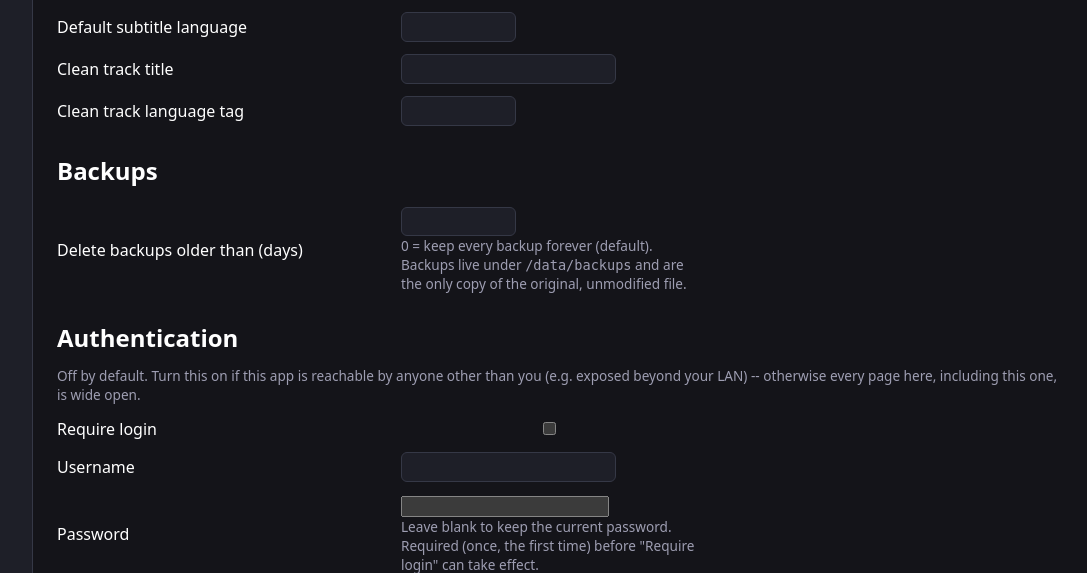
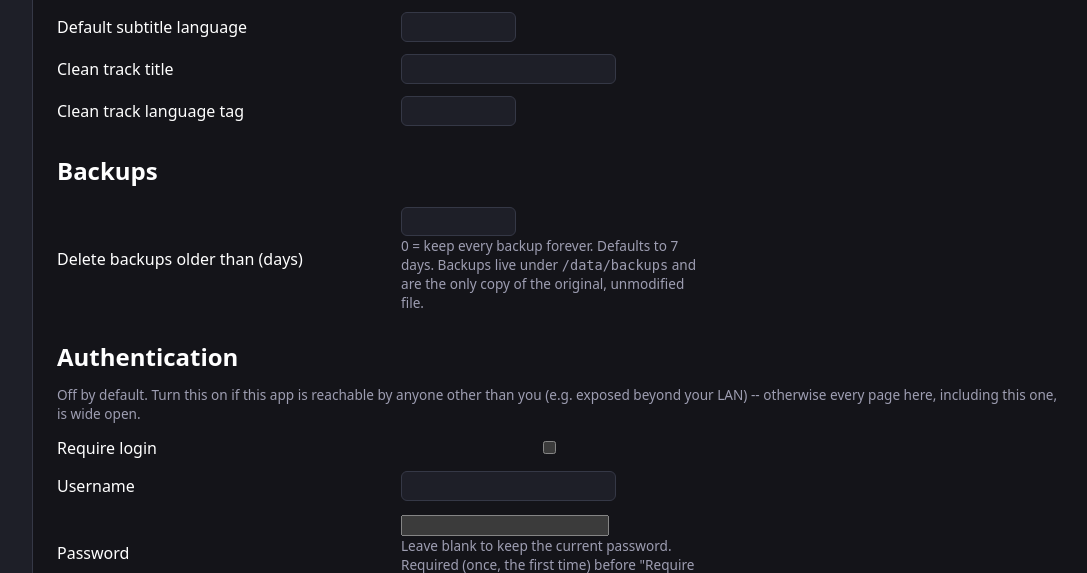
Before and after one commit to dpresti/vulgarr, a Python web app: template app/templates/settings.html in a window 1280 px wide. Shown: the part 1006-1579 px from the top of the page, without its empty margins (188-1275 px from the left). Run offline with Jinja, Linux system fonts and the light colour scheme; the template is opened without the code that fills it, so the values that code supplies are empty; some libraries are stand-ins or nearby versions.

Commit message:
Default backup retention to 7 days instead of forever
Keeping every backup indefinitely was the safe-but-silent default, but
in practice it just accumulates stale duplicate media on disk. New
installs now seed backup_retention_days=7 (still overridable, and 0
still means keep forever); applied the same value to this deployment's
existing setting since it predates the new default.

```diff
--- a/app/db/session.py
+++ b/app/db/session.py
@@ -176,8 +176,9 @@ DEFAULT_SETTINGS: dict[str, Any] = {
     "clean_track_title": settings.clean_track_title,
     "clean_track_language": settings.clean_track_language,
     "default_subtitle_language": settings.default_subtitle_language,
-    # 0 = keep every backup forever (current/original behavior).
-    "backup_retention_days": 0,
+    # 0 = keep every backup forever. Defaults to 7 so backups don't accumulate
+    # unbounded out of the box; editable in Settings > Backups.
+    "backup_retention_days": 7,
     # Optional HTTP Basic Auth in front of the whole UI (webhooks are exempt --
     # they already require their own token). Off by default so existing
     # deployments behind a trusted network/reverse proxy are unaffected.
--- a/app/templates/partials/settings_form.html
+++ b/app/templates/partials/settings_form.html
@@ -97,7 +97,7 @@
     <label for="backup_retention_days">Delete backups older than (days)</label>
     <div>
       <input type="number" id="backup_retention_days" name="backup_retention_days" min="0" value="{{ values.backup_retention_days }}" class="input-sm">
-      <div class="muted">0 = keep every backup forever (default). Backups live under <code>/data/backups</code> and are the only copy of the original, unmodified file.</div>
+      <div class="muted">0 = keep every backup forever. Defaults to 7 days. Backups live under <code>/data/backups</code> and are the only copy of the original, unmodified file.</div>
     </div>
   </div>
 
```
Also changed, not shown: README.md.
